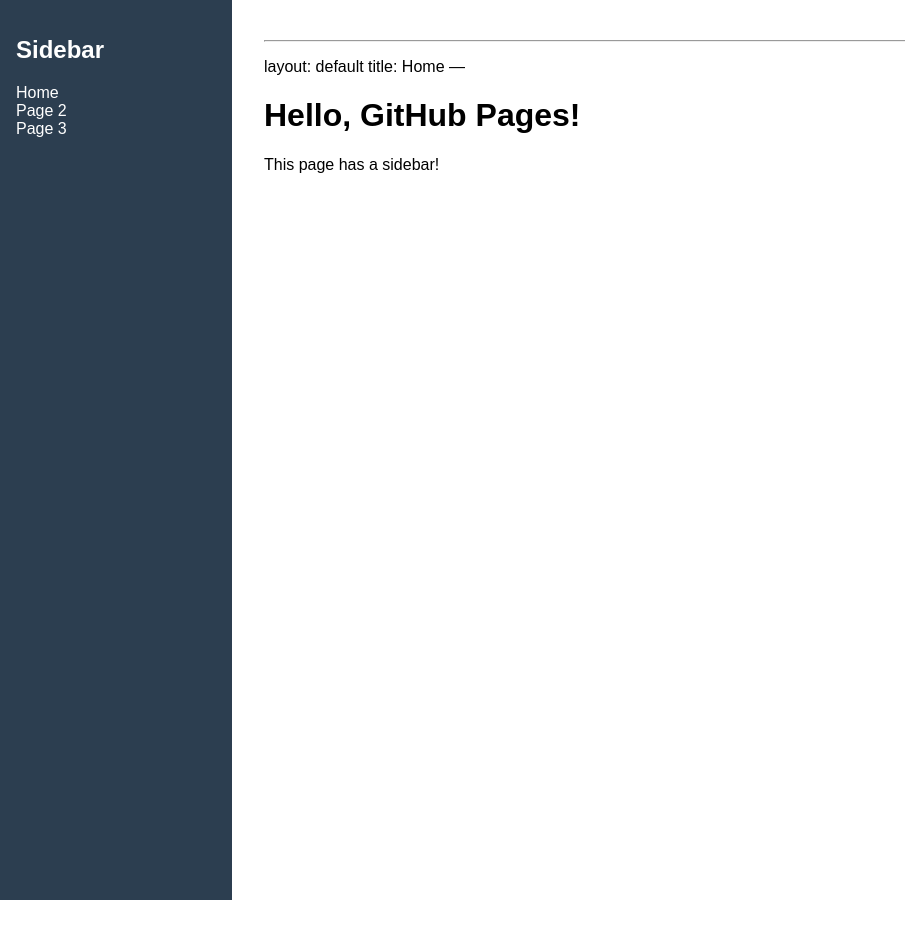
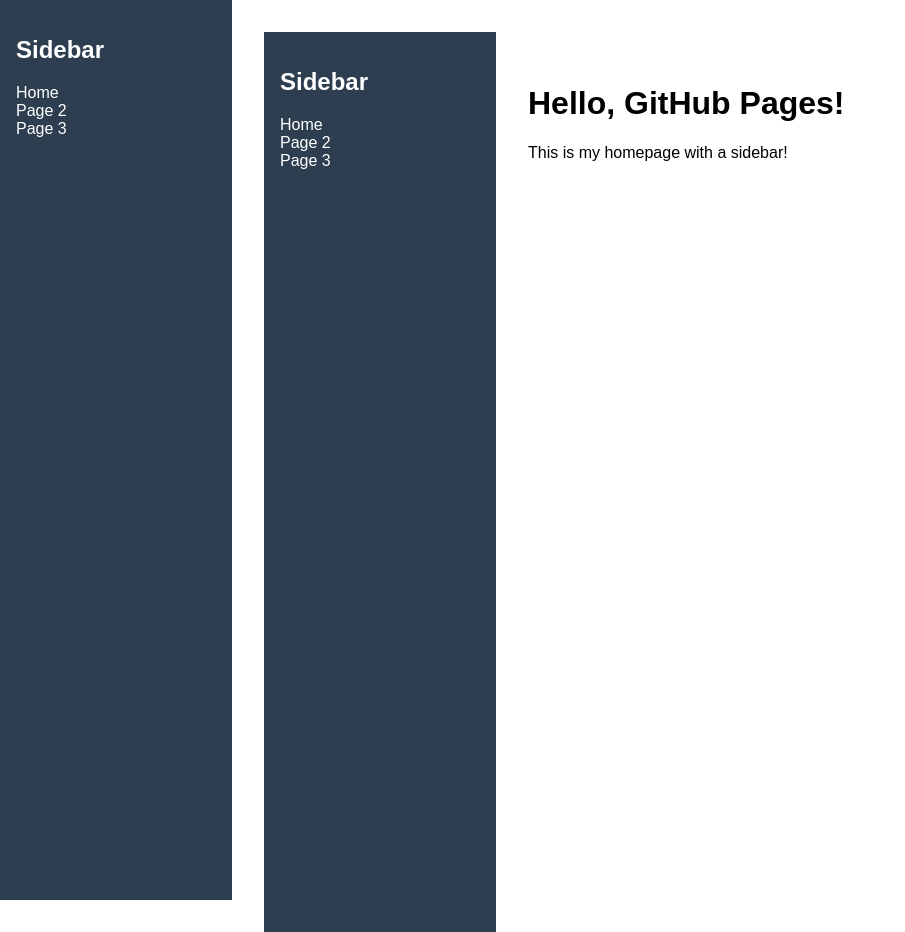
Before and after one commit to shubhamjain207/github-pages-demo, a Jekyll site: the page built from docs/index.md, in a window 1280 px wide. Shown: the whole page, without its empty margins (0-905 px from the left). Built offline with Jekyll 4.4.1, drawn with Linux system fonts in a browser that asks for light colours; our own code applies the rules of GitHub Pages for plain Markdown files; before the commit the page ends 900 px from its top, so only the background shows below that.

Commit message:
changed index.md

```diff
--- a/docs/index.md
+++ b/docs/index.md
@@ -1,10 +1,17 @@
-<link rel="stylesheet" href="assets/css/style.css">
+<link rel="stylesheet" href="assets/css/style.css" />
 
+<div class="container">
+  <div class="sidebar">
+    <h2>Sidebar</h2>
+    <ul>
+      <li><a href="#">Home</a></li>
+      <li><a href="#">Page 2</a></li>
+      <li><a href="#">Page 3</a></li>
+    </ul>
+  </div>
 
----
-layout: default
-title: Home
----
-
-# Hello, GitHub Pages!
-This page has a sidebar!
+  <div class="content">
+    <h1>Hello, GitHub Pages!</h1>
+    <p>This is my homepage with a sidebar!</p>
+  </div>
+</div>
```
